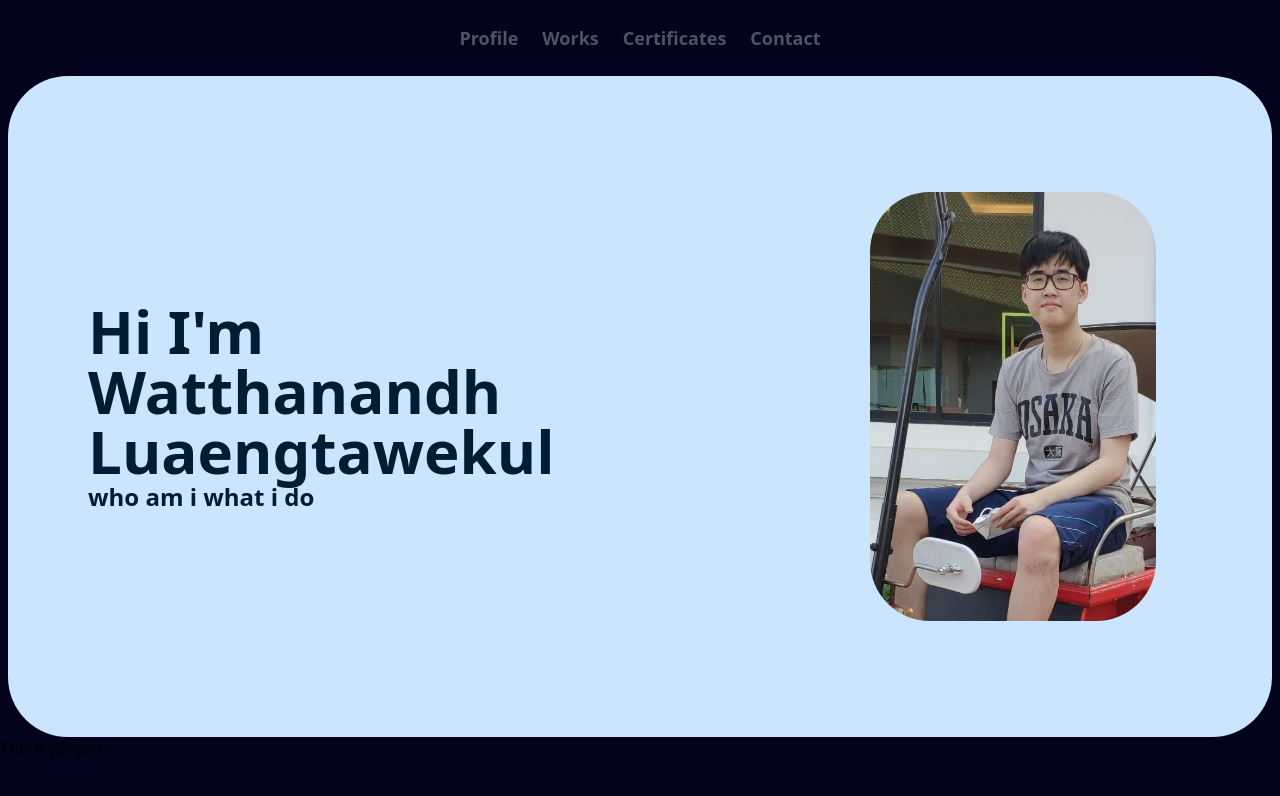
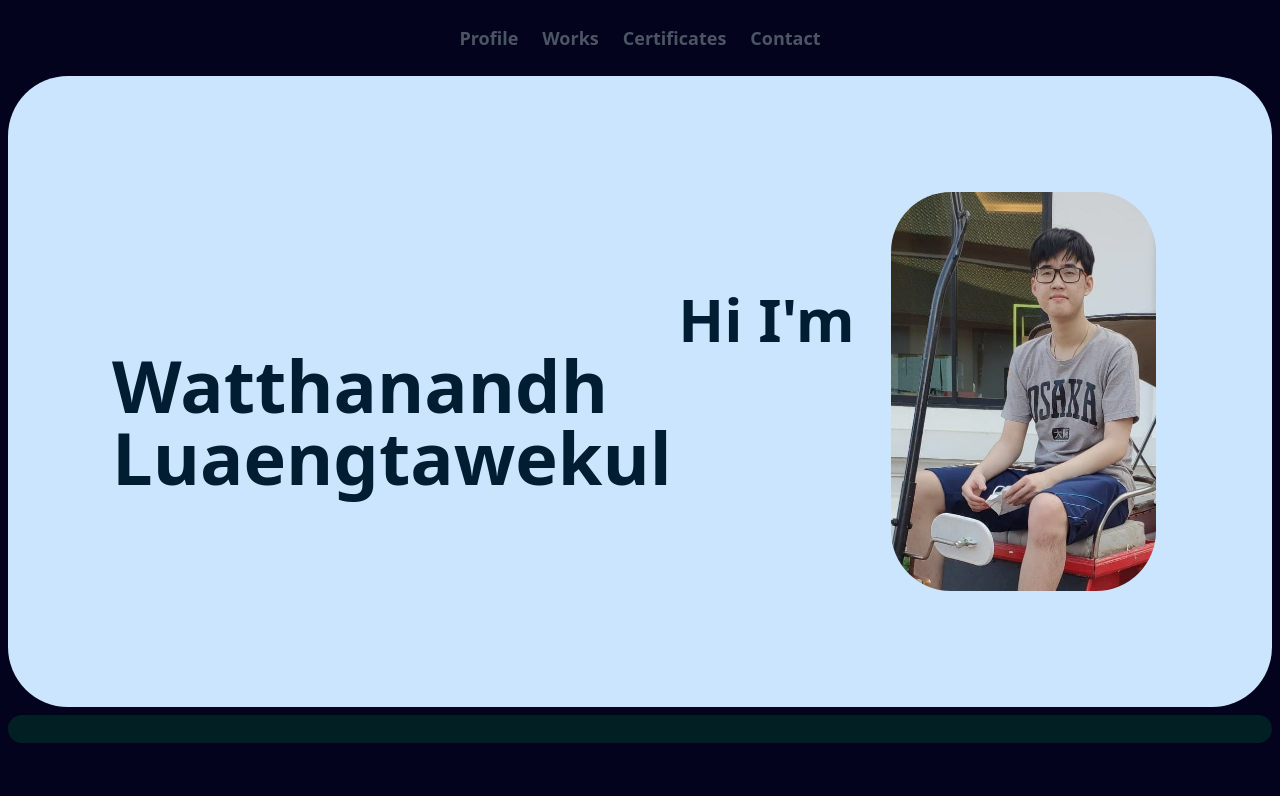
Before and after one commit to comnows/Portfolio_2023, a React (Vite) app: page / in a window 1280 px wide. Shown: the top 796 px of the page. Built offline with nearby package versions, Linux system fonts and the light colour scheme.

Commit message:
EDIT Profile section text

```diff
--- a/src/assets/tailwind.css
+++ b/src/assets/tailwind.css
@@ -2,6 +2,38 @@
 @tailwind components;
 @tailwind utilities;
 
-body {
-    background-color: #04031e;
+@layer base{
+    body {
+        background-color: #04031e;
+    }
+
+    h1 {
+        @apply text-7xl;
+    }
+
+    h2 {
+        @apply text-6xl;
+    }
+
+    /* @media (max-width: 1440px) {
+        h1 {
+            @apply text-5xl;
+        }
+    } */
+
+    /* @media (max-width: 1024px) {
+        h1 {
+            @apply text-5xl;
+        }
+
+        h2 {
+            @apply text-3xl;
+        }
+    } */
+
+    @media (max-width: 794px) {
+        h1 {
+            @apply text-4xl;
+        }
+    }
 }
--- a/src/components/Profile.jsx
+++ b/src/components/Profile.jsx
@@ -2,12 +2,12 @@ import myProfilePic from "../assets/imgs/profile/my-profile-pic-1.jpg";
 
 const Profile = () => {
   return (
-    <div className="flex items-center justify-center bg-hawkes-blue rounded-60px h-full ml-2 mr-2">
-      <div className="flex flex-row lg:gap-20 2xl:gap-24 p-20">
-        <div className="flex flex-col justify-center text-6xl font-semibold text-midnight-blue">
-          <div>Hi I'm</div>
-          <div>Watthanandh Luaengtawekul</div>
-          <div className=" text-2xl">who am i what i do</div>
+    <div className="flex items-center justify-center bg-hawkes-blue rounded-60px ml-2 mr-2">
+      <div className="flex flex-row p-20">
+        <div className="flex flex-col items-end justify-center text-midnight-blue pl-6">
+          <h2 className="font-bold">Hi I'm</h2>
+          <h1 className="font-bold">Watthanandh Luaengtawekul</h1>
+          {/* <div className=" text-2xl">who am i what i do</div> */}
         </div>
         <div className="w-96 lg:w-96 m-9">
           <img src={myProfilePic} alt="" className="rounded-60px" />
--- a/src/components/Projects.jsx
+++ b/src/components/Projects.jsx
@@ -1,5 +1,20 @@
+import myProfilePic from "../assets/imgs/profile/my-profile-pic-1.jpg";
+
 const Projects = () => {
-  return <div>This is projects</div>;
+  return (
+    <div className="bg-black-pearl rounded-60px h-full m-2">
+      <div className="flex pt-7 pl-11">
+        <div className="flex flex-col w-full h-full">
+          {/* <div className=" text-aqua-green font-semibold uppercase">
+            what i do
+          </div>
+          <div className="flex justify-center">
+            <img src={myProfilePic} alt="" />
+          </div> */}
+        </div>
+      </div>
+    </div>
+  );
 };
 
 export default Projects;
--- a/tailwind.config.js
+++ b/tailwind.config.js
@@ -13,7 +13,9 @@ export default {
         'blue-charcoal': '#04031e',
         'dark-royal-blue': '#02066f',
         'hawkes-blue': '#cbe5ff',
-        'midnight-blue': '#011d32'
+        'midnight-blue': '#011d32',
+        'black-pearl': '#021F23',
+        'aqua-green': '#17e2ad'
       }
     },
   },
```
